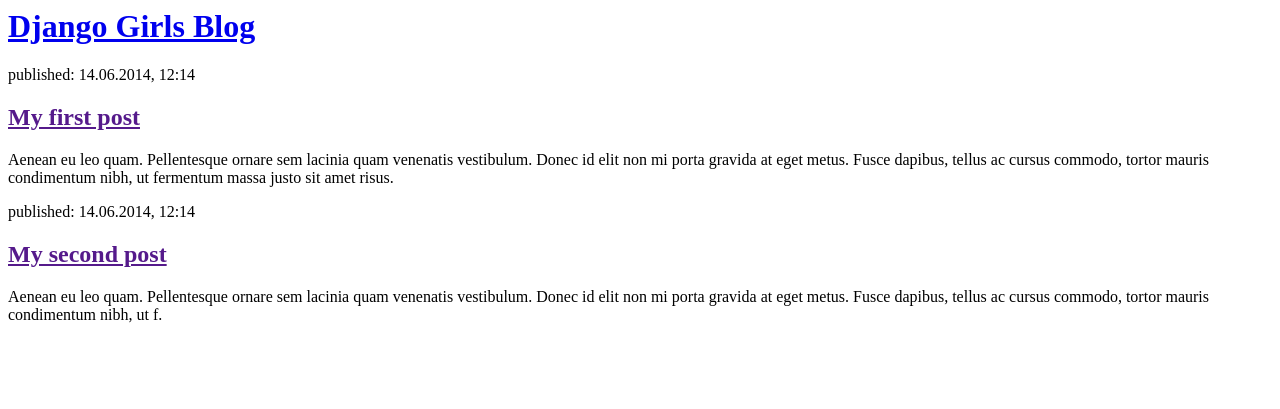
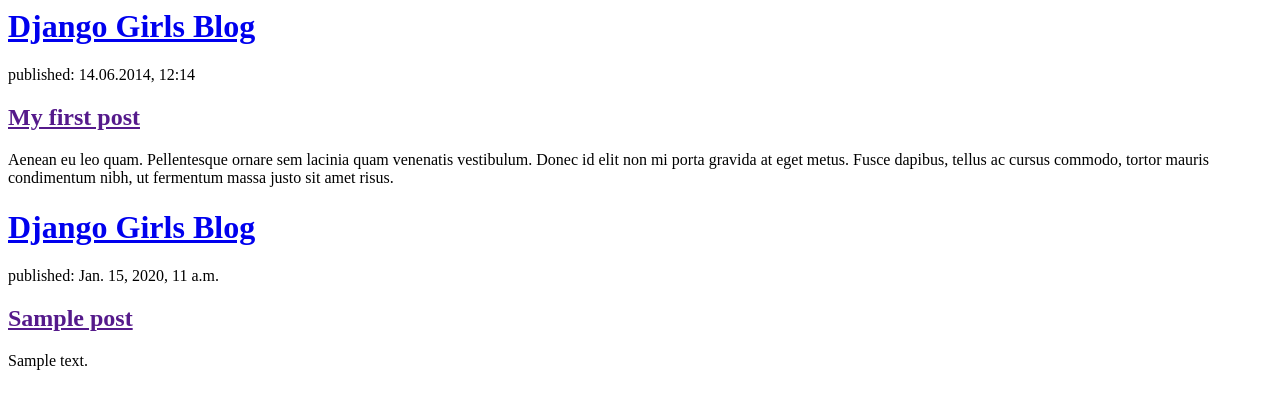
Before and after one commit to Alinaberniak/my-first-blog, a Django app: template blog/templates/blog/post_list.html in a window 1280 px wide. Shown: the top 409 px of the page. Run offline with Django 3.2, Linux system fonts and the light colour scheme; the template is opened without the code that fills it: values that come from a table or form of the project are taken from there, others are empty; tables that the repository leaves empty hold one stand-in row (values such as "Sample post").

Commit message:
Modified templates to display posts from database.

```diff
--- a/blog/templates/blog/post_list.html
+++ b/blog/templates/blog/post_list.html
@@ -11,12 +11,14 @@
             <p>published: 14.06.2014, 12:14</p>
             <h2><a href="">My first post</a></h2>
             <p>Aenean eu leo quam. Pellentesque ornare sem lacinia quam venenatis vestibulum. Donec id elit non mi porta gravida at eget metus. Fusce dapibus, tellus ac cursus commodo, tortor mauris condimentum nibh, ut fermentum massa justo sit amet risus.</p>
-        </div>
+<div>
+    <h1><a href="/">Django Girls Blog</a></h1>
+</div>
 
-        <div>
-            <p>published: 14.06.2014, 12:14</p>
-            <h2><a href="">My second post</a></h2>
-            <p>Aenean eu leo quam. Pellentesque ornare sem lacinia quam venenatis vestibulum. Donec id elit non mi porta gravida at eget metus. Fusce dapibus, tellus ac cursus commodo, tortor mauris condimentum nibh, ut f.</p>
-        </div>
-    </body>
-</html>
+{% for post in posts %}
+    <div>
+        <p>published: {{ post.published_date }}</p>
+        <h2><a href="">{{ post.title }}</a></h2>
+        <p>{{ post.text|linebreaksbr }}</p>
+    </div>
+{% endfor %}
```
Also changed, not shown: blog/views.py (+5 -2 lines).
